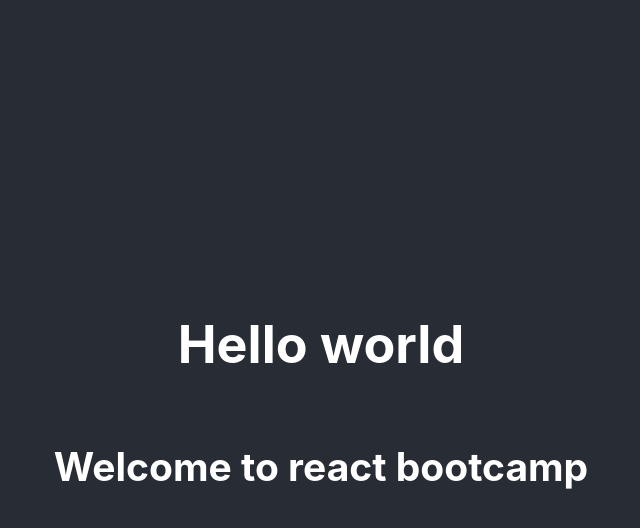
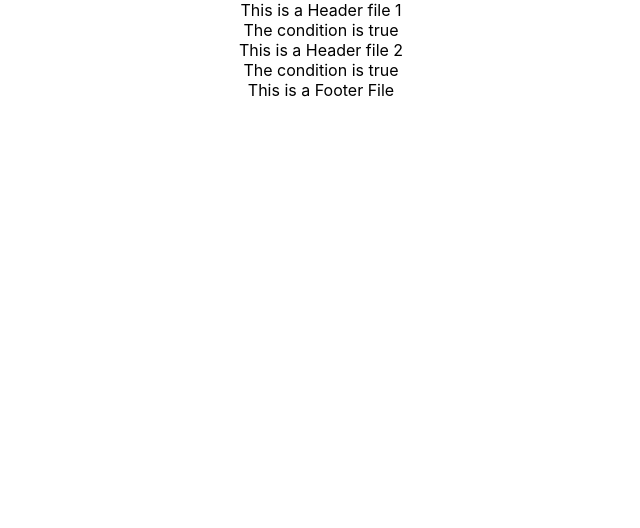
Before and after one commit to KHemanthRaju/Youtube_Clone, a React (Create React App) app in the folder my_youtube/: page / in a window 1280 px wide. Shown: the top 528 px of the page, without its empty margins (319-959 px from the left). Built offline with nearby package versions, Linux system fonts and the light colour scheme.

Commit message:
Day-2 done

```diff
--- a/my_youtube/src/App.js
+++ b/my_youtube/src/App.js
@@ -1,12 +1,13 @@
 import './App.css';
+import Footer from './Footer';
+import Header from './Header';
 
 function App() {
   return (
     <div className="App">
-      <header className="App-header">
-        <h1>Hello world</h1>
-        <h2> Welcome to react bootcamp</h2>
-      </header>
+      <Header count = {1}/>
+      <Header count = {2}/>
+      <Footer/>
     </div>
   );
 }
--- /dev/null
+++ b/my_youtube/src/Footer.js
@@ -0,0 +1,7 @@
+import React from 'react'
+
+export default function Footer() {
+    return (
+        <div>This is a Footer File</div>
+    )
+}
--- /dev/null
+++ b/my_youtube/src/Header.js
@@ -0,0 +1,18 @@
+import React from 'react'
+
+function Header(props) {
+    var condition = true;
+    return (
+        <>
+            <div>This is a Header file {props.count}</div>
+            {/*condition && <div> The condition is true</div>*/}
+            {!condition && <div>The condition is false</div>}
+
+            {condition ? <div> The condition is true</div> : <div> The condition is false</div>}
+        </>
+
+    )
+}
+
+
+export default Header;
```
